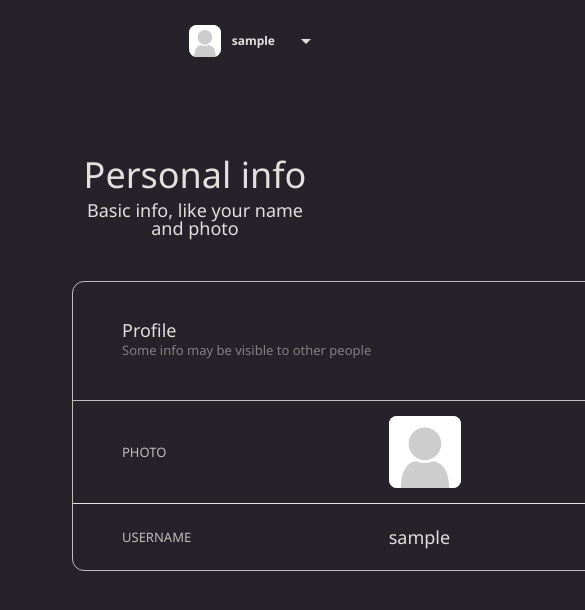
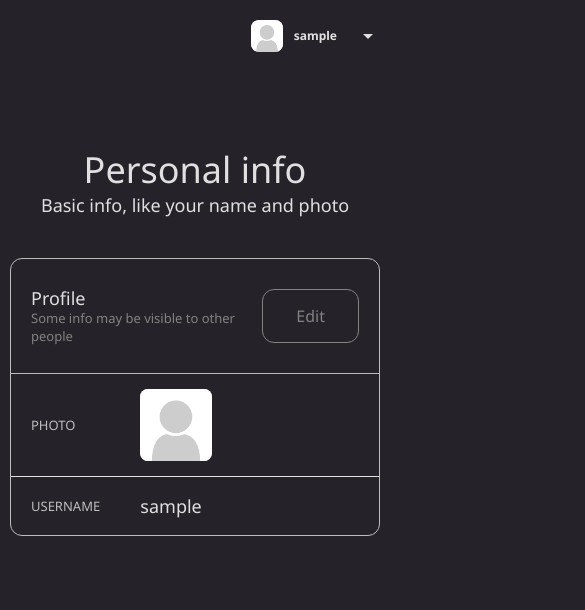
Before and after one commit to LoganSorensen/group-chat-app-fe, a React (Create React App) app: page /profile in a window 390 px wide. Shown: the top 610 px of the page, 585 px wide, since content can reach past the window. Built offline with nearby package versions, Linux system fonts and the light colour scheme; sample sign-in values are in the browser's storage.

Commit message:
made userProfile and editUserProfile more responsive

```diff
--- a/src/styles/index.css
+++ b/src/styles/index.css
@@ -806,13 +806,18 @@ a {
   border: 1px solid #bdbdbd;
   border-radius: 12px;
   margin: 0 auto;
-  width: 90rem;
+  max-width: 90rem;
 }
 .user-profile-info .user-info-header {
   display: flex;
   justify-content: space-between;
   padding: 3.9rem 4.9rem;
   border-bottom: 1px solid #bdbdbd;
+}
+@media (max-width: 768px) {
+  .user-profile-info .user-info-header {
+    padding: 3rem 2rem;
+  }
 }
 .user-profile-info .user-info-header span {
   font-size: 1.3rem;
@@ -834,6 +839,11 @@ a {
   grid-template-columns: 1fr 2fr;
   padding: 2.4rem 4.9rem;
   border-bottom: 1px solid #e0e0e0;
+}
+@media (max-width: 768px) {
+  .user-profile-info .user-info-row {
+    padding: 2rem 2rem;
+  }
 }
 .user-profile-info .user-info-row .image-wrapper {
   width: 7.2rem;
@@ -860,12 +870,23 @@ a {
 .user-profile-info .photo-row {
   padding: 1.5rem 4.9rem;
 }
+@media (max-width: 768px) {
+  .user-profile-info .photo-row {
+    padding: 1.5rem 2rem;
+  }
+}
 .user-profile-info .name-row {
   border: none;
 }
 .profile-page {
   padding: 2.5rem 7.2rem;
-  width: 100%;
+  width: 100vw;
+  max-width: 100vw;
+}
+@media (max-width: 768px) {
+  .profile-page {
+    padding: 2rem 1rem;
+  }
 }
 .profile-page header {
   display: flex;
@@ -963,7 +984,7 @@ a {
   color: #e0e0e0;
 }
 .edit-user-info {
-  width: 70rem;
+  max-width: 70rem;
   margin: 0 auto;
 }
 .edit-user-info a {
@@ -982,6 +1003,11 @@ a {
   flex-direction: column;
   font-size: 1.3rem;
   font-weight: 500;
+}
+@media (max-width: 425px) {
+  .edit-user-info form {
+    padding: 3rem 2rem;
+  }
 }
 .edit-user-info form span {
   font-size: 1.3rem;
--- a/src/styles/less/editUserProfile.less
+++ b/src/styles/less/editUserProfile.less
@@ -1,5 +1,5 @@
 .edit-user-info {
-  width: 70rem;
+  max-width: 70rem;
   margin: 0 auto;
 
   a {
@@ -19,6 +19,9 @@
     flex-direction: column;
     font-size: 1.3rem;
     font-weight: 500;
+    @media @mobile-large {
+      padding: 3rem 2rem;
+    }
 
     span {
       font-size: 1.3rem;
--- a/src/styles/less/profilePage.less
+++ b/src/styles/less/profilePage.less
@@ -1,6 +1,10 @@
 .profile-page {
   padding: 2.5rem 7.2rem;
-  width: 100%;
+  width: 100vw;
+  max-width: 100vw;
+@media @tablet {
+  padding: 2rem 1rem;
+}
 
   header {
     display: flex;
--- a/src/styles/less/userProfile.less
+++ b/src/styles/less/userProfile.less
@@ -6,13 +6,16 @@
   border: 1px solid #bdbdbd;
   border-radius: 12px;
   margin: 0 auto;
-  width: 90rem;
+  max-width: 90rem;
 
   .user-info-header {
     display: flex;
     justify-content: space-between;
     padding: 3.9rem 4.9rem;
     border-bottom: 1px solid #bdbdbd;
+    @media @tablet {
+      padding: 3rem 2rem;
+    }
 
     span {
       font-size: 1.3rem;
@@ -37,6 +40,9 @@
     grid-template-columns: 1fr 2fr;
     padding: 2.4rem 4.9rem;
     border-bottom: 1px solid #e0e0e0;
+    @media @tablet {
+      padding: 2rem 2rem;
+    }
 
     .image-wrapper {
       width: 7.2rem;
@@ -67,6 +73,9 @@
 
   .photo-row {
     padding: 1.5rem 4.9rem;
+    @media @tablet {
+      padding: 1.5rem 2rem;
+    }
   }
 
   .name-row {
```
